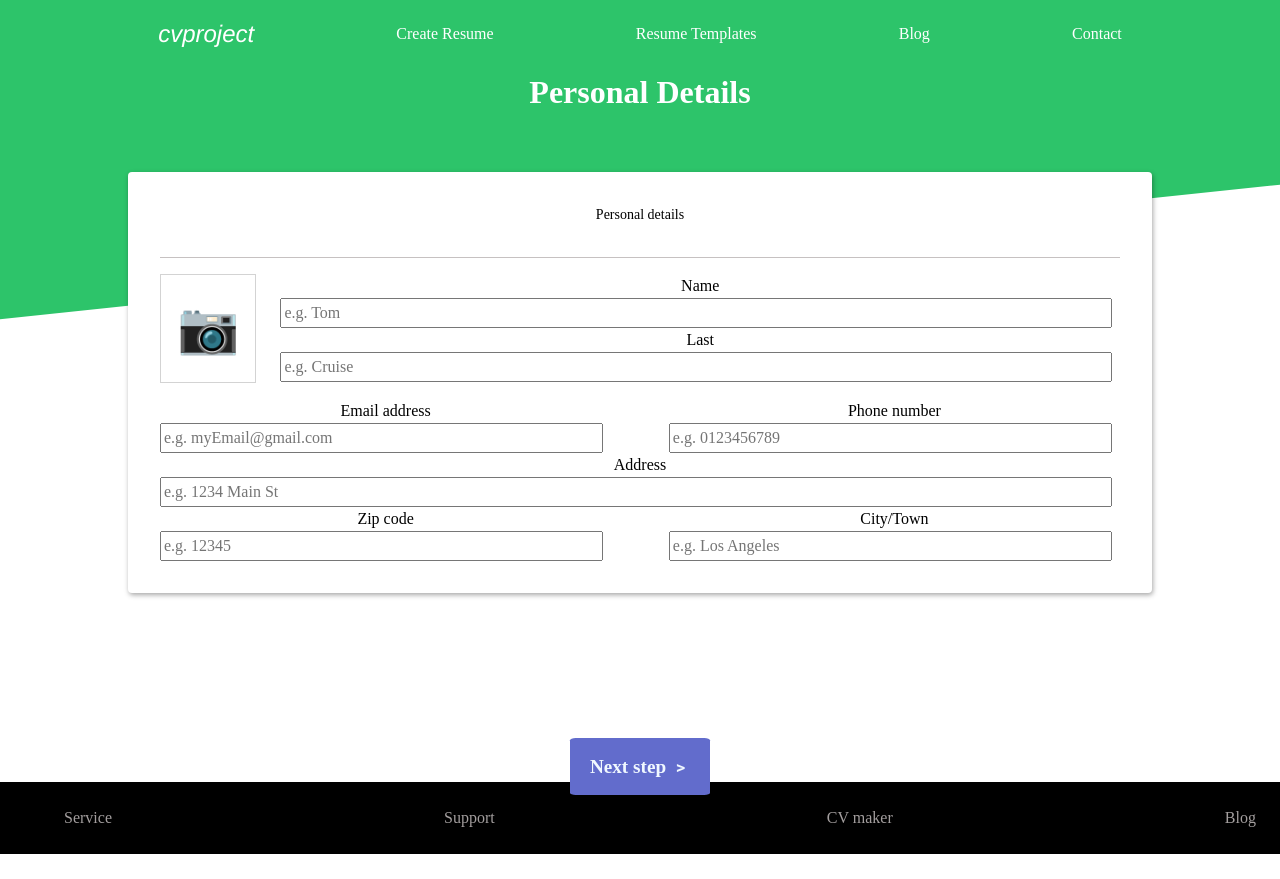
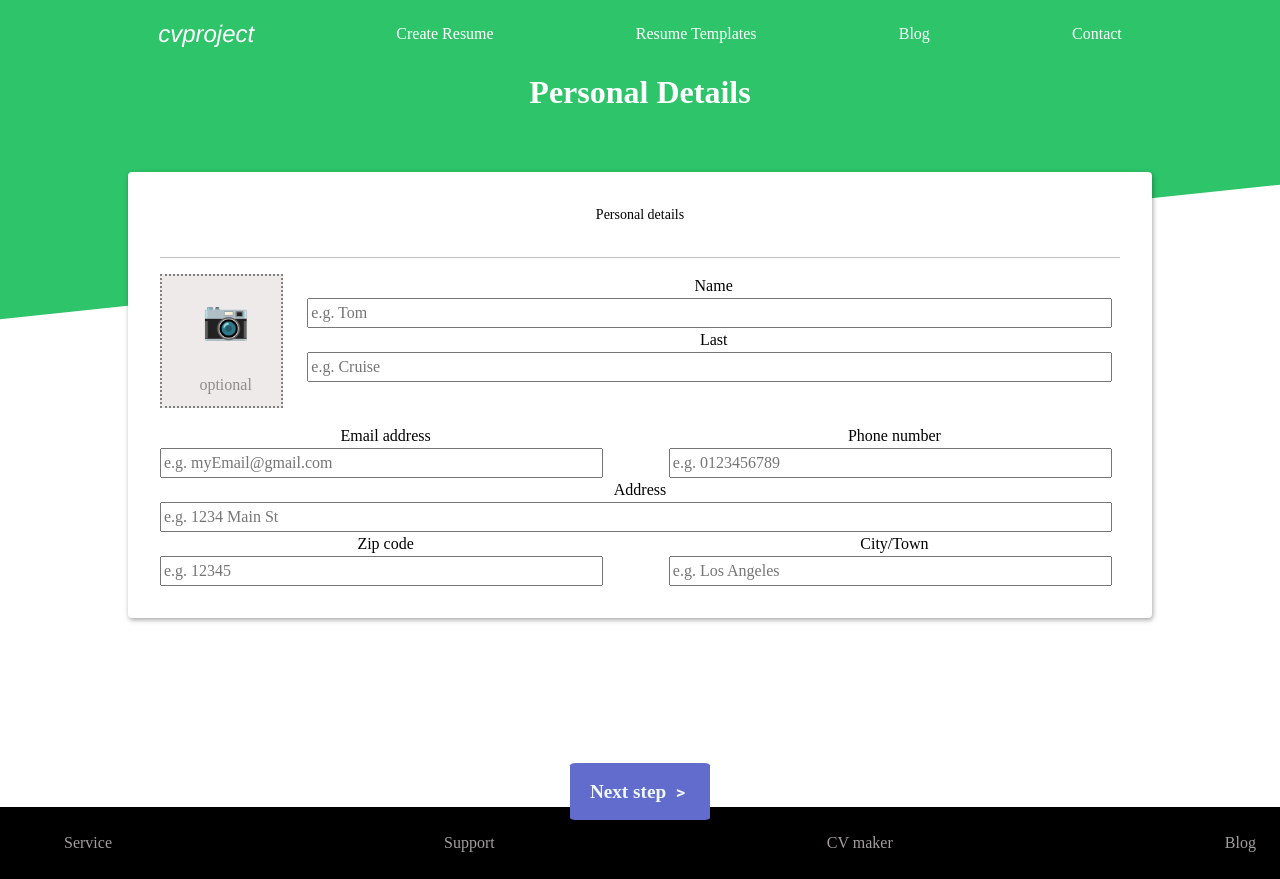
Before and after one commit to chucoyos/cv-project, a React (Create React App) app: page /cv-project/general in a window 1280 px wide. Before the commit the page ends 854 px from the top, so only its background shows below. Built offline with nearby package versions, Linux system fonts and the light colour scheme.

Commit message:
Style camera section

```diff
--- a/src/components/Experiences.js
+++ b/src/components/Experiences.js
@@ -71,6 +71,7 @@ const Experiences = ({education,
                        placeholder='e.g. Bachelor of Science'
                        value={degree}
                        onChange={handleDegree}
+                       required
                 />
               </div>
               <div className={styles.inputGroup}>
--- a/src/components/GeneralInfo.css
+++ b/src/components/GeneralInfo.css
@@ -27,11 +27,17 @@
   width: auto;
 }
 .camera {
-  font-size: 50px;
+  font-size: 38px;
   align-self: center;
-  border: .1px solid lightgray;
+  border: 2px dotted gray;
   cursor: pointer;
-  padding: 16px;
+  padding: 16px 8px 0 16px;
+  background-color: rgb(238, 234, 234);
+  text-align: center;
+}
+.camera > span {
+  font-size: 16px;
+  color: rgb(144, 140, 140);
 }
 .input-group {
   display: flex;
--- a/src/components/GeneralInfo.js
+++ b/src/components/GeneralInfo.js
@@ -7,7 +7,7 @@ const GeneralInfo = ({generalInfo, setGeneralInfo}) => {
         <p className='form-title'>Personal details</p>
         <form>
           <div className='form-group'>
-            <p className="camera">📷️</p>
+            <p className="camera">📷️ <span className='optional'>optional</span></p>
             <div className='section-group'>
               <div className="input-group">
                 <label htmlFor='first'>Name</label>
```
